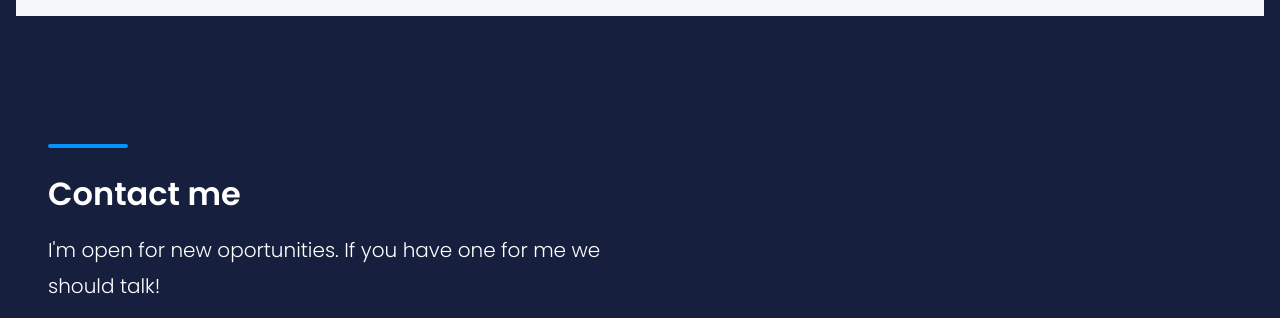
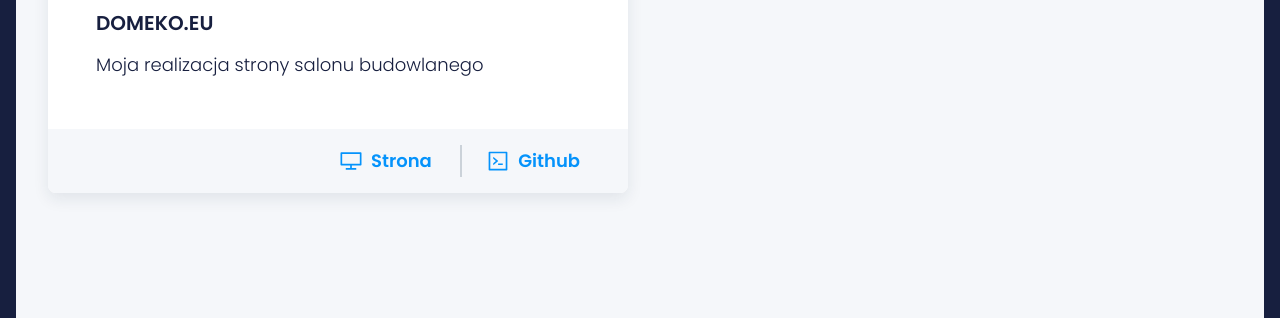
Before and after one commit to dawiddomaradzki/dawiddomaradzki.github.io, a website built with webpack: page src/pages/index.html in a window 1280 px wide. Shown: the part 2503-2821 px from the top of the page. Built offline with nearby package versions, Linux system fonts and the light colour scheme; no server answers.

Commit message:
feat: domeko website added to projects

```diff
--- a/src/pages/index.html
+++ b/src/pages/index.html
@@ -107,7 +107,35 @@
             done so far.
           </p>
 
-          <ul class="projects-list projects-list--js"></ul>
+          <ul class="projects-list projects-list--js">
+            <li class="project">
+              <div class="project__container">
+                <img src="../assets/img/githubpurple.svg" alt="github photo" />
+                <h3 class="project__title">DOMEKO.EU</h3>
+                <p class="project__description">
+                  Moja realizacja strony salonu budowlanego
+                </p>
+              </div>
+              <div class="project__footer">
+                <a
+                  class="project__link project__link--demo"
+                  href="https://www.domeko.eu"
+                  target="_blank"
+                  rel="nofollow noreferrer"
+                  title="Strona"
+                  >Strona</a
+                >
+                <a
+                  class="project__link project__link--source"
+                  href="https://github.com/dawiddomaradzki/DOMEKO-website"
+                  target="_blank"
+                  rel="nofollow noreferrer"
+                  title="Source code:"
+                  >Github</a
+                >
+              </div>
+            </li>
+          </ul>
         </div>
       </section>
 
```
